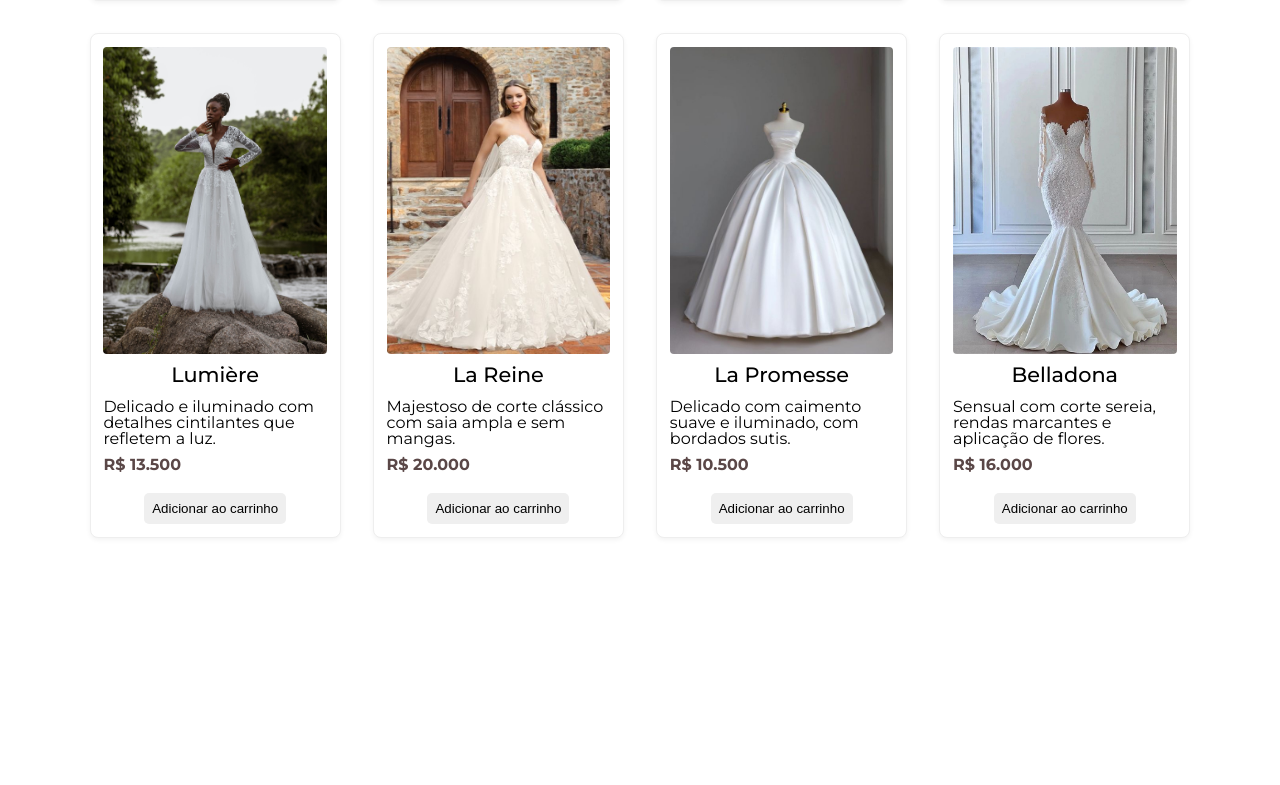
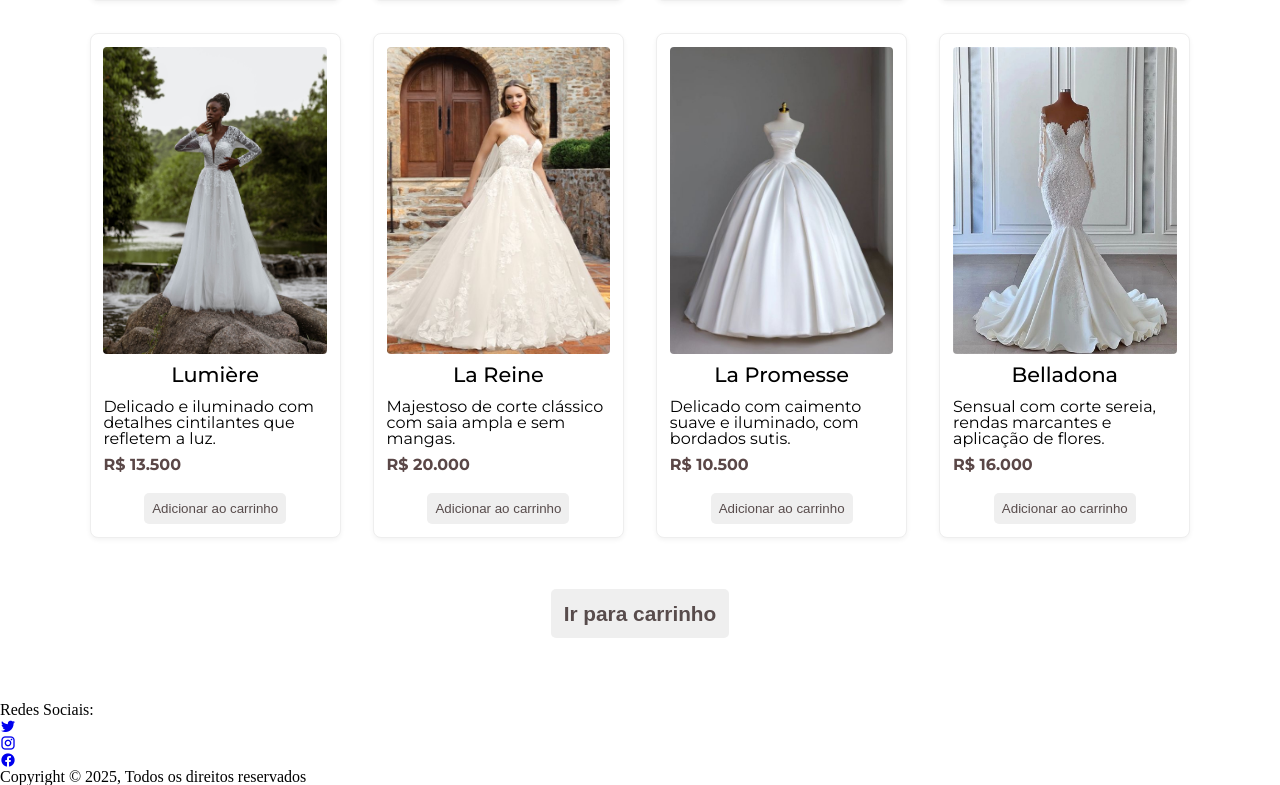
Before and after one commit to helenasf8/the-diamond-bridal, a Vue app in the folder site/: page / in a window 1280 px wide. Shown: the part 1021-1806 px from the top of the page. Before the commit the page ends 1623 px from the top, so only its background shows below. Built offline with nearby package versions, Linux system fonts and the light colour scheme.

Commit message:
FEAT footer #10

```diff
--- a/site/src/App.vue
+++ b/site/src/App.vue
@@ -123,6 +123,7 @@ return total + (item.produtos.preco * item.quantidade);
           <button @click="adicionarAoCarrinho(produto)">Adicionar ao carrinho</button>
       </div>
     </div>
+    <button class="button-carrinho" @click.prevent="irParaCarrinho">Ir para carrinho</button>
 </section>
 <section class="carrinho" v-if="paginaAtual === 'carrinho'">
   <h3>Carrinho</h3>
@@ -140,6 +141,25 @@ return total + (item.produtos.preco * item.quantidade);
           <button @click="limparCarrinho">Limpar carrinho</button>
     </div>
 </section>
+<footer>
+  <div>
+  <p>Redes Sociais:</p>
+  <ul>
+    <li>
+      <a href="https://x.com/"><span class="mdi mdi-twitter"></span></a>
+    </li>
+    <li>
+      <a href="https://www.instagram.com/"><span class="mdi mdi-instagram"></span></a>
+    </li>
+    <li>
+      <a href="https://www.facebook.com/"><span class="mdi mdi-facebook"></span></a>
+    </li>
+  </ul>
+</div>
+  <p>
+    Copyright &copy; 2025, Todos os direitos reservados
+  </p>
+</footer>
 </template>
 
 <style scoped>
@@ -206,7 +226,7 @@ nav {
 .oferecer {
   text-align: center;
   padding: 2rem;
-  background: #f9f9f9;
+  background: #e2dfdf;
   font-family: "Montserrat", sans-serif;;
 }
 
@@ -244,9 +264,9 @@ nav {
 .lancamentos {
   margin: 5vw 2vw 5vw 2vw;
   font-family: "Montserrat", sans-serif;
+  text-align: center;
 }
 .lancamentos h3 {
- text-align: center;
  font-size: 2rem;
  font-style: italic;
 }
@@ -265,6 +285,17 @@ nav {
   padding: 1vw;
   text-align: center;
   box-shadow: 0 2px 5px rgba(0,0,0,0.05);
+}
+
+.lancamentos button.button-carrinho {
+  border: none;
+  border-radius: 5px;
+  padding: 8px;
+  font-weight: bold;
+  font-size: 1.3rem;
+  margin: 4vw 0 0 0;
+  padding: 1vw;
+  color: #584c4c;
 }
 
 .produto-card h4 {
@@ -290,6 +321,7 @@ nav {
   padding: 8px;
   margin-top: 10px;
   font-weight: 500;
+  color: #584c4c;
 }
 
 .preco {
@@ -297,4 +329,5 @@ nav {
   color: #5a4747;
 }
 
+
 </style>
```
